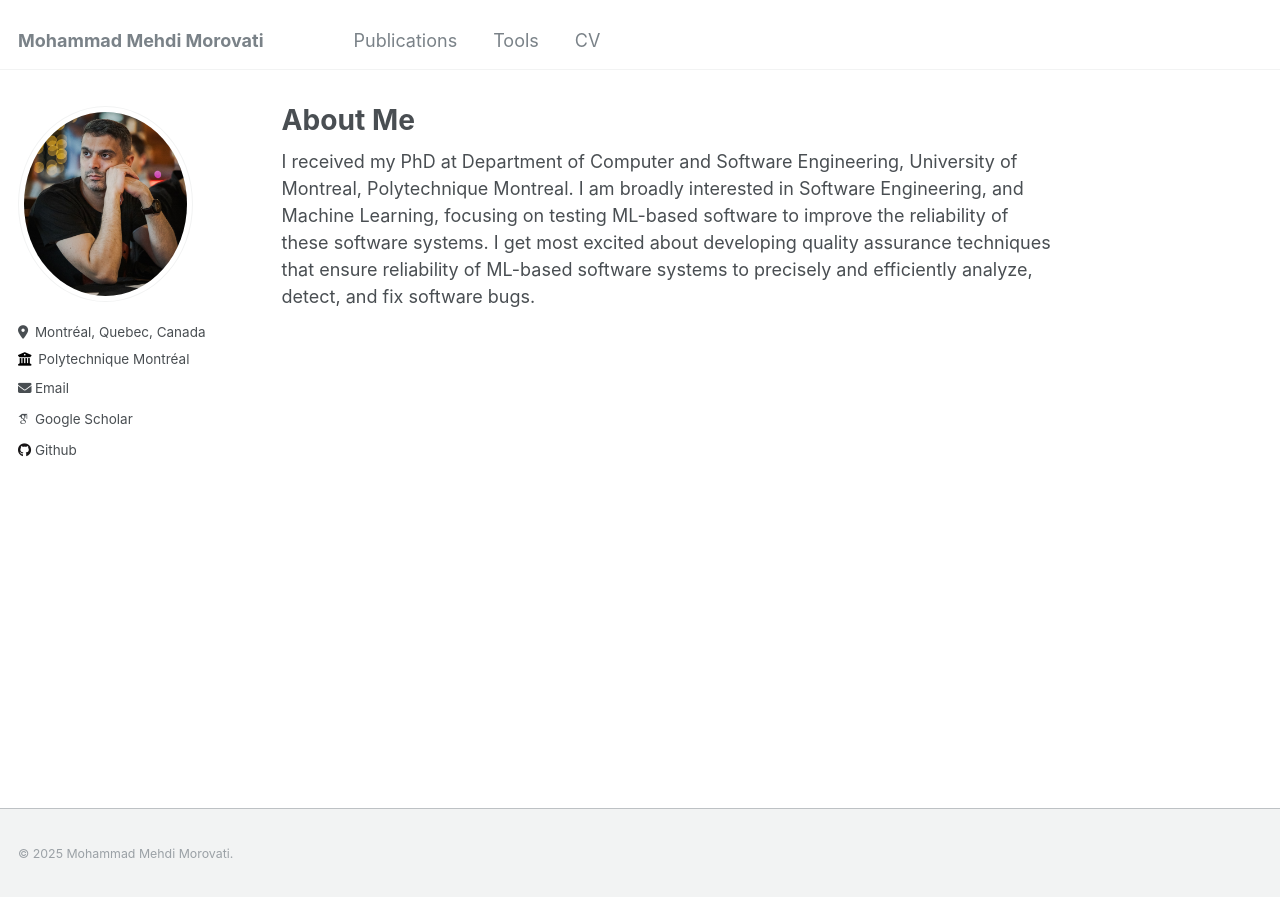
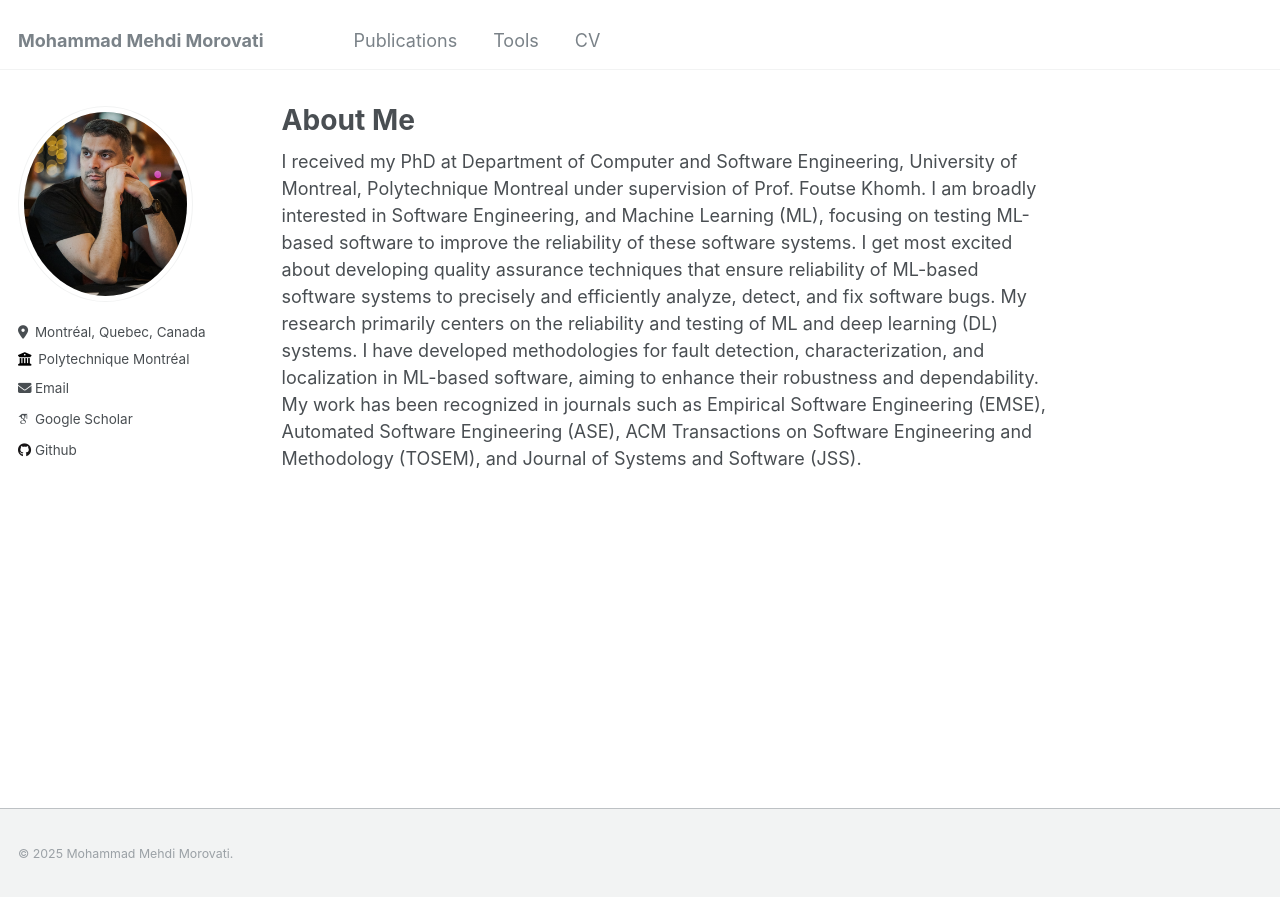
Before and after one commit to mehdi-morovati/mehdi-morovati.github.io, a Jekyll site: the page built from _pages/about.md, in a window 1280 px wide. Shown: the top 897 px of the page. Built offline with Jekyll 4.4.1, drawn with Linux system fonts in a browser that asks for light colours; some web fonts are replaced.

Commit message:
Update about.md

```diff
--- a/_pages/about.md
+++ b/_pages/about.md
@@ -7,4 +7,4 @@ redirect_from:
   - /about.html
 ---
 
-I received my PhD at Department of Computer and Software Engineering, University of Montreal, Polytechnique Montreal. I am broadly interested in Software Engineering, and Machine Learning, focusing on testing ML-based software to improve the reliability of these software systems. I get most excited about developing quality assurance techniques that ensure reliability of ML-based software systems to precisely and efficiently analyze, detect, and fix software bugs.
+I received my PhD at Department of Computer and Software Engineering, University of Montreal, Polytechnique Montreal under supervision of Prof. Foutse Khomh. I am broadly interested in Software Engineering, and Machine Learning (ML), focusing on testing ML-based software to improve the reliability of these software systems. I get most excited about developing quality assurance techniques that ensure reliability of ML-based software systems to precisely and efficiently analyze, detect, and fix software bugs. My research primarily centers on the reliability and testing of ML and deep learning (DL) systems. I have developed methodologies for fault detection, characterization, and localization in ML-based software, aiming to enhance their robustness and dependability. My work has been recognized in journals such as Empirical Software Engineering (EMSE), Automated Software Engineering (ASE), ACM Transactions on Software Engineering and Methodology (TOSEM), and Journal of Systems and Software (JSS).
```
